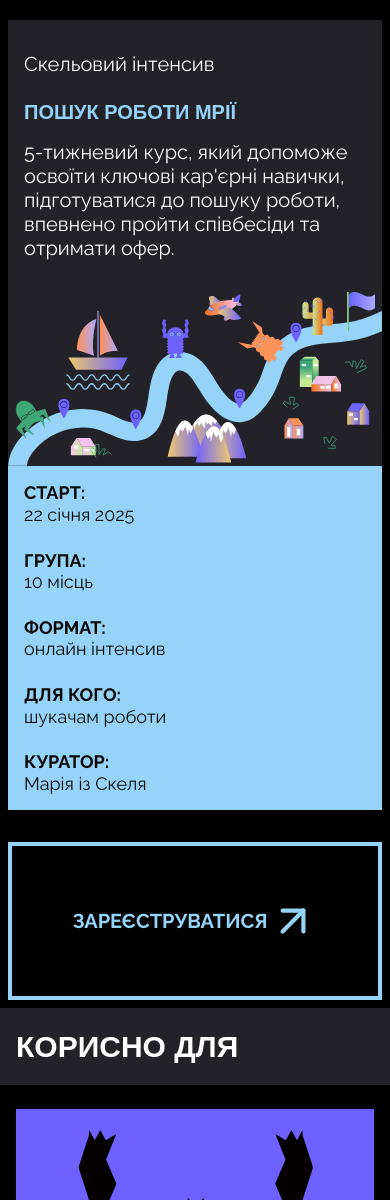
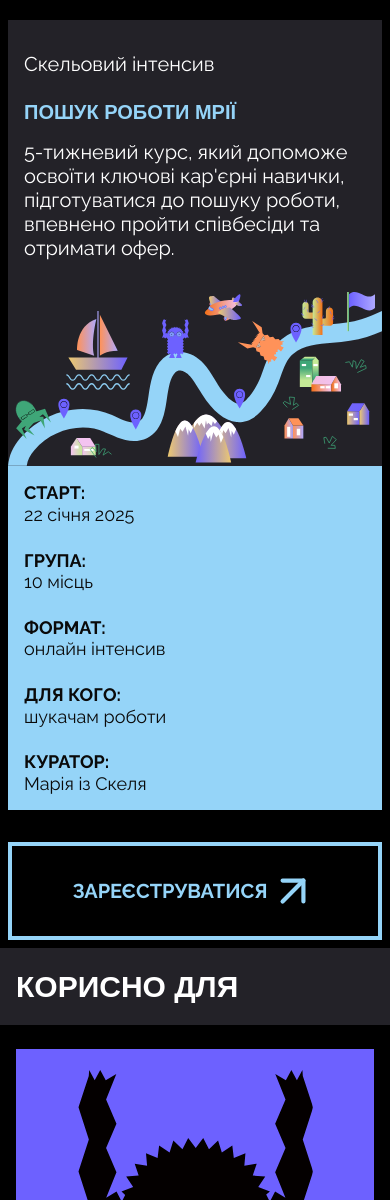
Before and after one commit to InM1nd/skelya_reborn, a Next.js app: page /intensive in a window 390 px wide. Shown: the top 1200 px of the page. Built offline with nearby package versions, Linux system fonts and the light colour scheme; a web font is replaced by a local one.

Commit message:
Update IntensiveHero.tsx

```diff
--- a/src/app/(main)/(pages)/intensive/IntensiveHero.tsx
+++ b/src/app/(main)/(pages)/intensive/IntensiveHero.tsx
@@ -56,7 +56,7 @@ const IntensiveHero = () => {
           </div>
         </div>
         <button
-        className="flex w-full mt-8 items-center border-4 border-blue justify-center text-blue text-2xl font-bold uppercase py-[50px] hover:border-purple-main hover:text-purple-main sm:text-3xl md:pl-12 md:text-[52px] group hover:stroke-change transition-colors duration-300"
+        className="flex w-full mt-8 items-center border-4 border-blue justify-center text-blue text-2xl font-bold uppercase py-[20px] lg:py-[50px] hover:border-purple-main hover:text-purple-main sm:text-3xl md:pl-12 md:text-[52px] group hover:stroke-change transition-colors duration-300"
         >
           зареєструватися <ArrowUpRight size={50} />
         </button>
```
